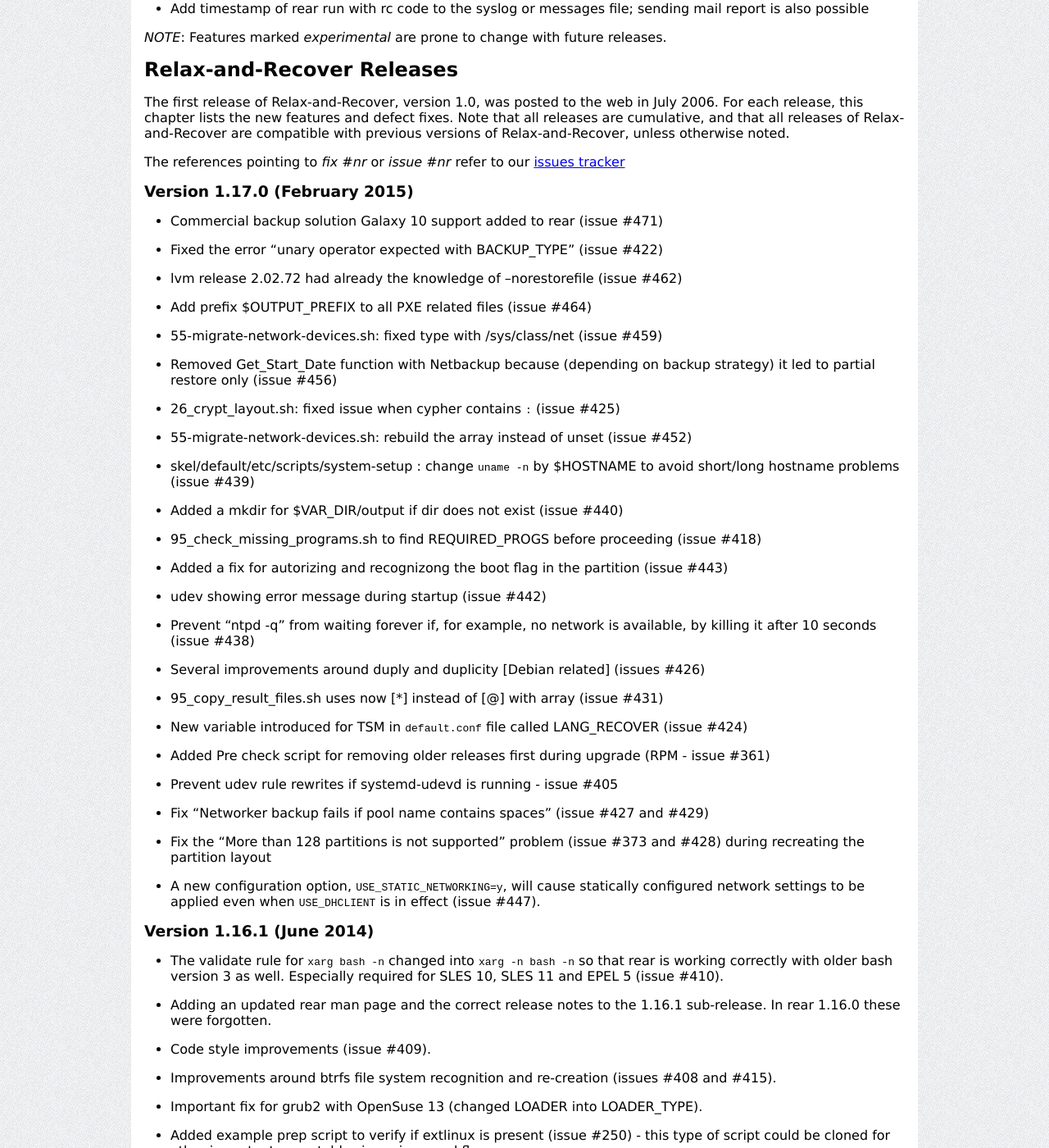
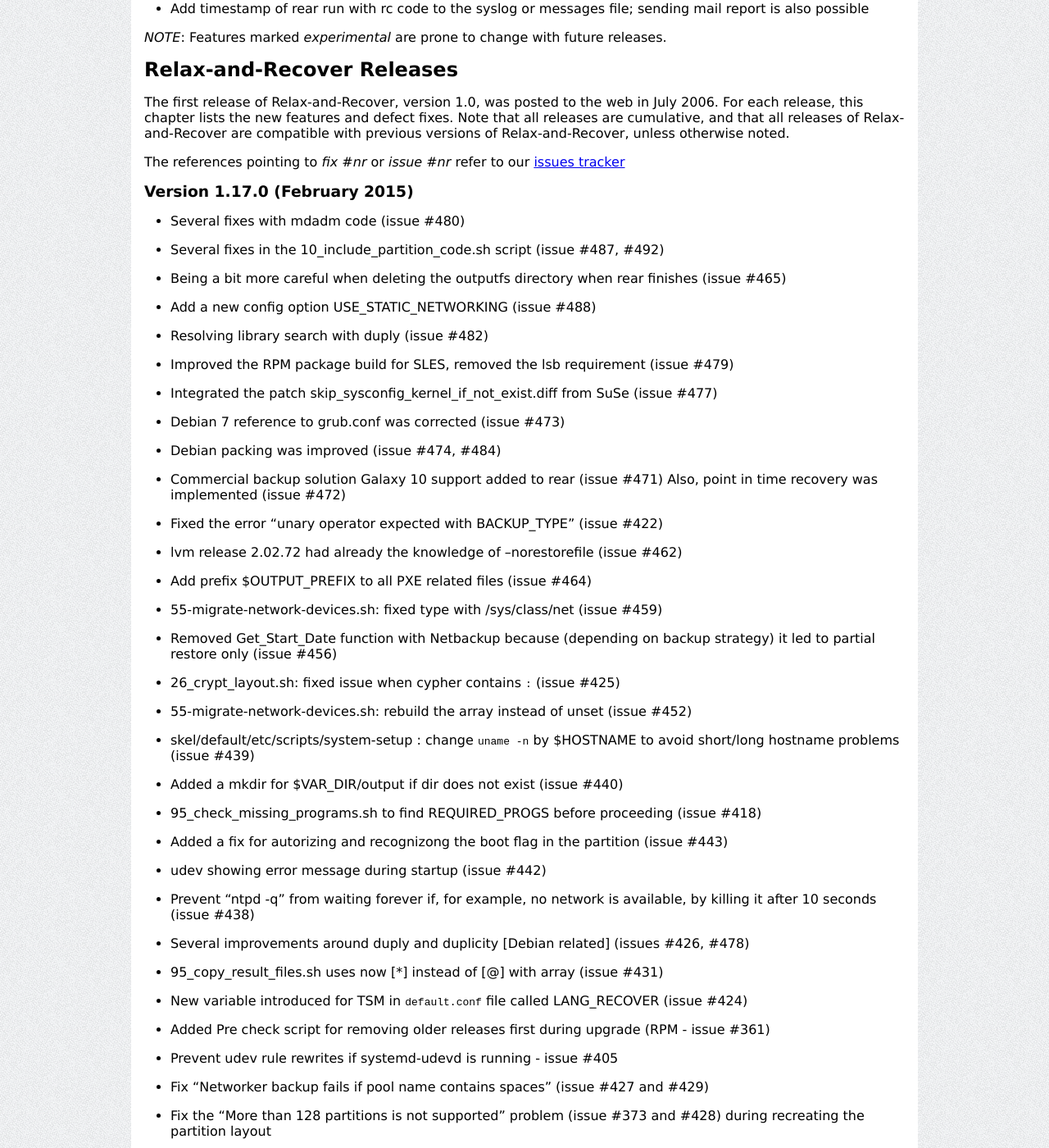
Before and after one commit to rear/rear.github.com, a Jekyll site: the page built from documentation/release-notes-1-17.md, in a window 1280 px wide and 1400 px high, scrolled down 2315 px. Shown: the whole window at 82% size. Built offline with Jekyll 4.4.1, drawn with Linux system fonts in a browser that asks for light colours; comment, search, counter and statistics services are not loaded.

Commit message:
added some more lines to the release notes...not yet done

```diff
--- a/documentation/release-notes-1-17.md
+++ b/documentation/release-notes-1-17.md
@@ -152,7 +152,26 @@
 
 ### Version 1.17.0 (February 2015)
 
+* Several fixes with mdadm code (issue #480)
+
+* Several fixes in the 10_include_partition_code.sh script (issue #487, #492)
+
+* Being a bit more careful when deleting the outputfs directory when rear finishes (issue #465)
+
+* Add a new config option USE_STATIC_NETWORKING (issue #488)
+
+* Resolving library search with duply (issue #482)
+
+* Improved the RPM package build for SLES, removed the lsb requirement (issue #479)
+
+* Integrated the patch skip_sysconfig_kernel_if_not_exist.diff from SuSe (issue #477)
+
+* Debian 7 reference to grub.conf was corrected (issue #473)
+
+* Debian packing was improved (issue #474, #484)
+
 * Commercial backup solution Galaxy 10 support added to rear (issue #471)
+  Also, point in time recovery was implemented (issue #472)
 
 * Fixed the error "unary operator expected with BACKUP_TYPE" (issue #422)
 
@@ -180,7 +199,7 @@
 
 * Prevent "ntpd -q" from waiting forever if, for example, no network is available, by killing it after 10 seconds (issue #438)
 
-* Several improvements around duply and duplicity [Debian related] (issues #426)
+* Several improvements around duply and duplicity [Debian related] (issues #426, #478)
 
 * 95_copy_result_files.sh uses now [*] instead of [@] with array (issue #431)
 
```
